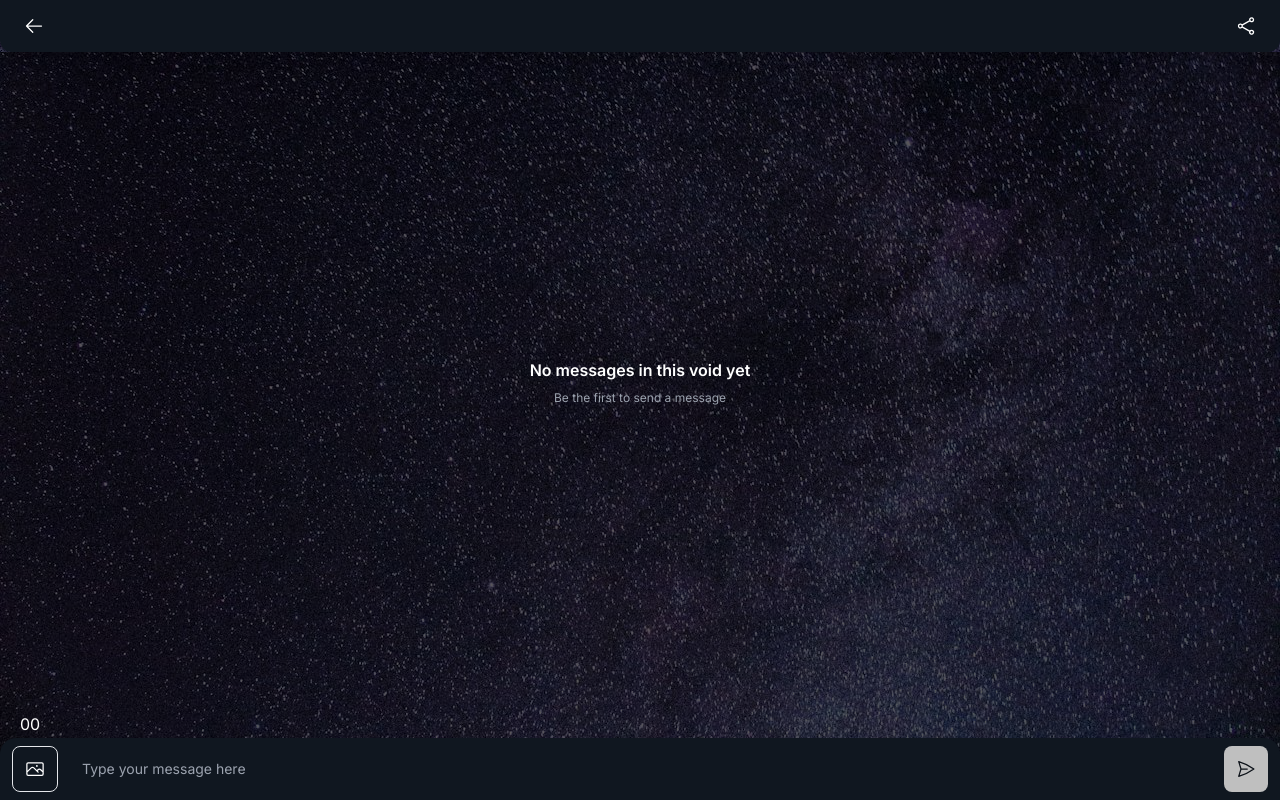
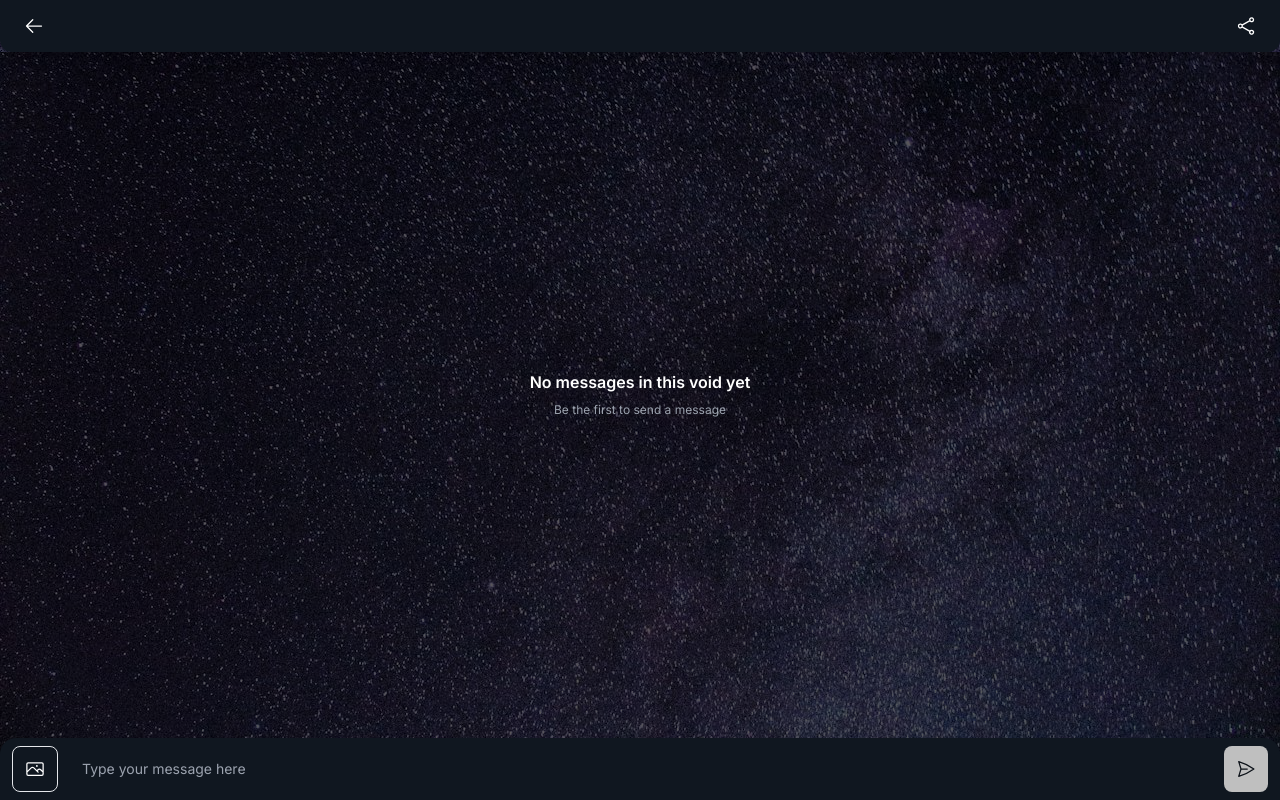
Before and after one commit to Dev-Dylann/The-Void, a Next.js app: page /1 in a window 1280 px wide. Built offline with nearby package versions, Linux system fonts and the light colour scheme; no server answers; the database is empty.

Commit message:
fixed the zero text at the bottom of page when void is empty

```diff
--- a/app/[voidId]/components/MessageArea.tsx
+++ b/app/[voidId]/components/MessageArea.tsx
@@ -142,14 +142,14 @@ export default function MessageArea({ setReplying, messages, setMessages }: Prop
 
     return (
         <section id="msg-area" ref={containerRef} className='px-5 mb-16 flex flex-col h-full grow overflow-y-scroll'>
-            {!messages.length && (
+            {messages.length === 0 && (
                 <article className='text-center my-auto flex flex-col gap-2'>
                     <p className='font-semibold'>No messages in this void yet</p>
                     <p className='text-xs text-gray-400'>Be the first to send a message</p>
                 </article>
             )}
 
-            {messages.length && (
+            {messages.length !== 0 && (
                 <>
                     {/* loader for when previous messages are being fetched */}
                     <div ref={loaderRef} className="hidden justify-center items-center gap-3 pt-20 pb-4">
@@ -163,7 +163,7 @@ export default function MessageArea({ setReplying, messages, setMessages }: Prop
                 </>
             )}
 
-            {messages.length && (
+            {messages.length !== 0 && (
                 messages.map((message) => {
                     const replied = messages.find(reply => {
                         return reply.id.toString() === message.replied
```
